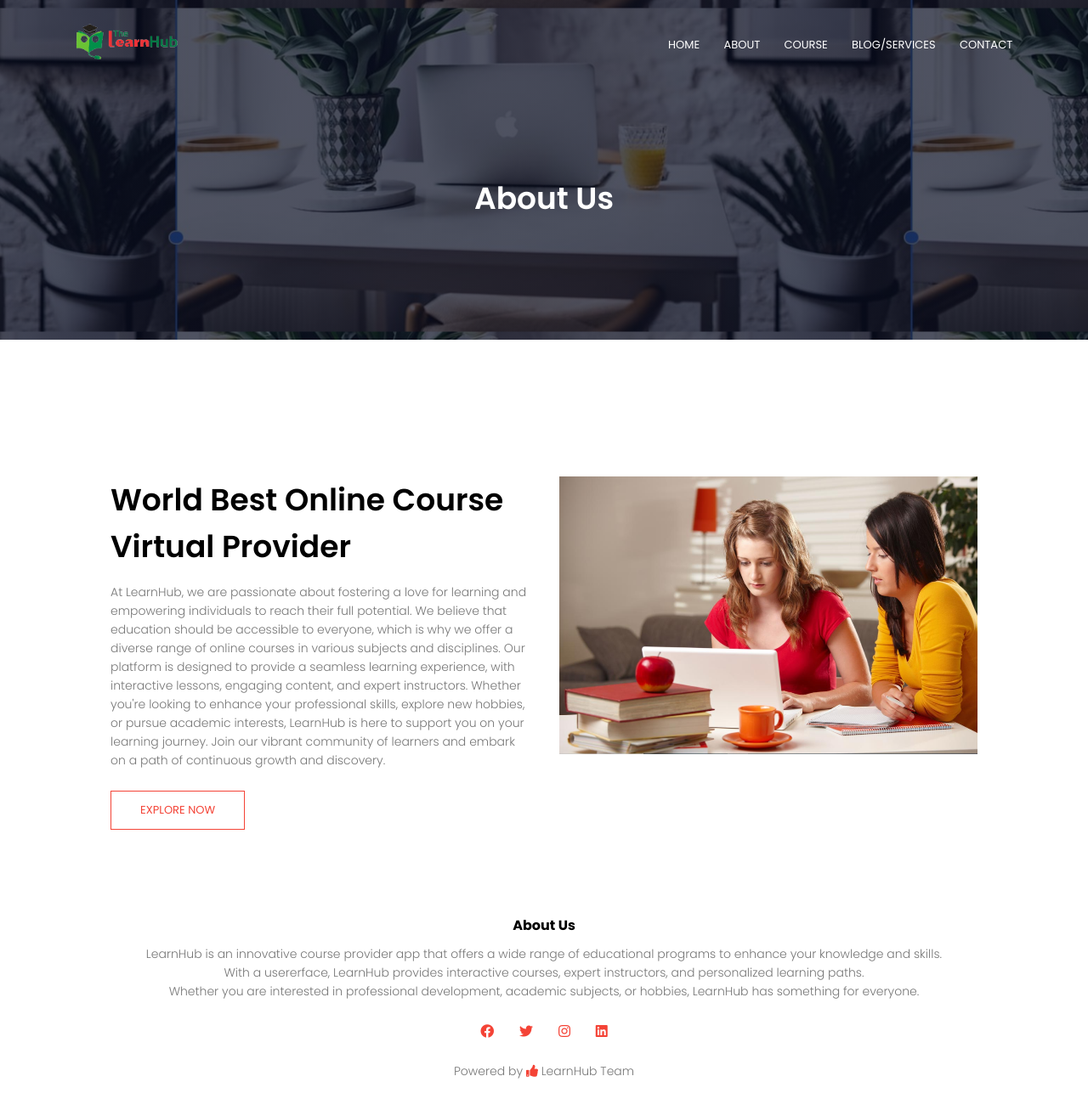
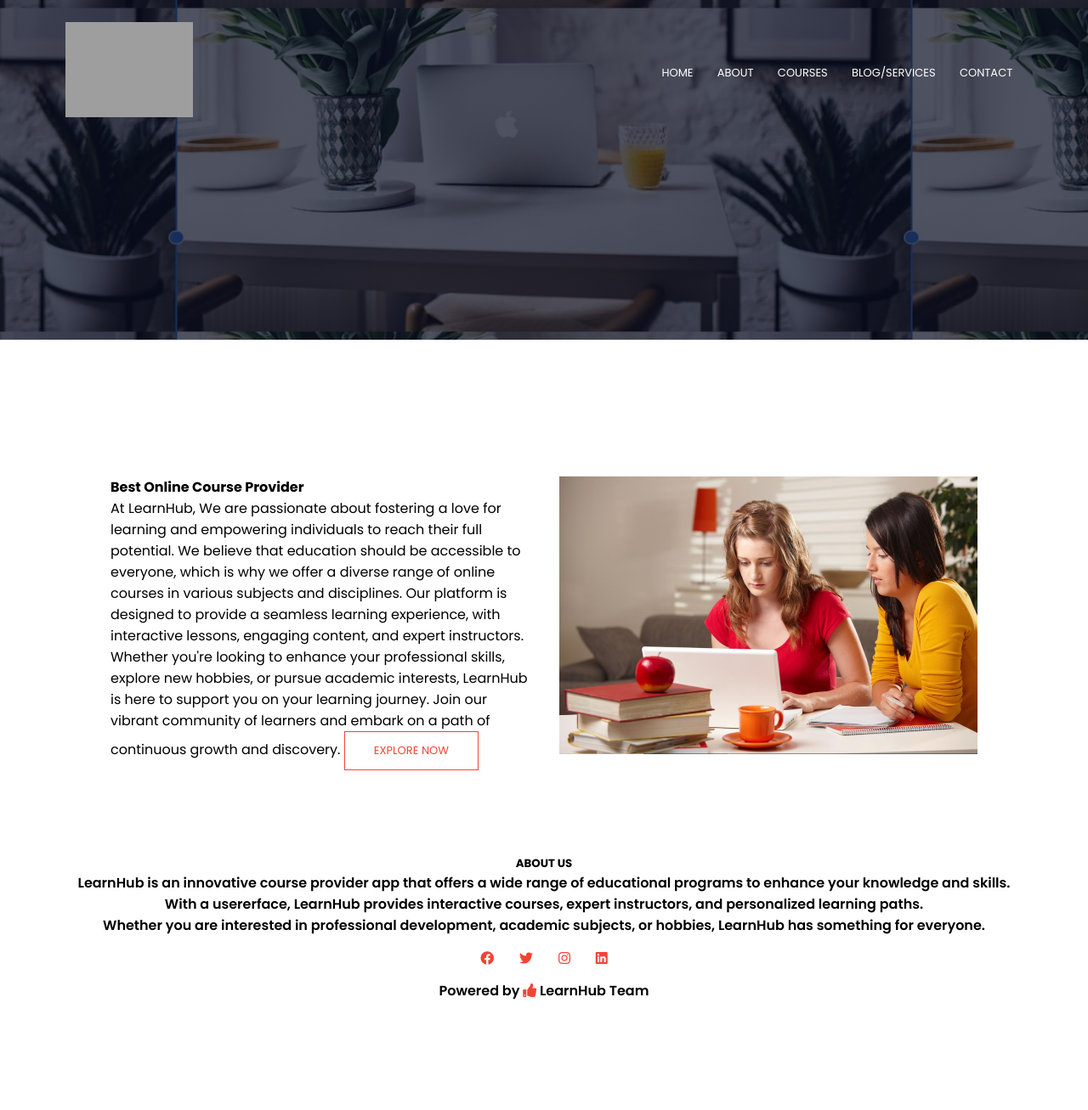
Before and after one commit to Kraymond1738/LearnHub, a Flask app: template templates/html/About.html in a window 1280 px wide. Shown: the whole page at 85% size. After the commit the page ends 1177 px from the top, so only its background shows below. Run offline with Flask 3, Linux system fonts and the light colour scheme; the template is opened without the code that fills it, so the values that code supplies are empty; grey boxes are pictures that could not be loaded.

Commit message:
About US

```diff
--- a/templates/html/About.html
+++ b/templates/html/About.html
@@ -13,13 +13,13 @@
 <body>
 <section class="sub-header">
         <nav>
-            <a href="index.html"><img src="images/learnhub_2-removebg-preview.png"></a>
+            <a href="index.html"><img src="images/learnhub_logo.png"></a>
             <div class="nav-links" id="navLinks">
                 <i class="fas fa-times" onclick="hideMenu()"></i>
                 <ul>
                     <li><a href="Home.html">HOME</a></li>
                     <li><a href="About.html">ABOUT</a></li>
-                    <li><a href="course.html">COURSE</a></li>
+                    <li><a href="courses.html">COURSES</a></li>
                     <li><a href="Blog.html">BLOG/SERVICES</a></li>
                     <li><a href="contact.html">CONTACT</a></li>
                 </ul>
@@ -27,7 +27,6 @@
            <i class="fas fa-bars" onclick="showMenu()"></i>
         </nav>
 
-    <h1>About Us</h1>
 
     </section>
 
@@ -38,8 +37,9 @@
         <div class="row">
 
             <div class="about-col">
-                <h1>World Best Online Course Virtual Provider</h1>
-                <p>At LearnHub, we are passionate about fostering a love for learning and empowering individuals to reach their full potential. We believe that education should be accessible to everyone, which is why we offer a diverse range of online courses in various subjects and disciplines. Our platform is designed to provide a seamless learning experience, with interactive lessons, engaging content, and expert instructors. Whether you're looking to enhance your professional skills, explore new hobbies, or pursue academic interests, LearnHub is here to support you on your learning journey. Join our vibrant community of learners and embark on a path of continuous growth and discovery.</p>
+                <h4>Best Online Course Provider</h4>
+                <p2>At LearnHub, We are passionate about fostering a love for learning and empowering individuals to reach their full potential. We believe that education should be accessible to everyone, which is why we offer a diverse range of online courses in various subjects and disciplines. Our platform is designed to provide a seamless learning experience, with interactive lessons, engaging content, and expert instructors. Whether you're looking to enhance your professional skills, explore new hobbies, or pursue academic interests, LearnHub is here to support you on your learning journey. Join our vibrant community of learners and embark on a path of continuous growth and discovery.</p2>
+
                 <a href="" class="hero-btn red-btn">EXPLORE NOW</a>
             </div>
 
@@ -58,8 +58,8 @@
    <!------- Footer ------->
 
     <section class="footer">
-        <h4>About Us</h4>
-        <p>LearnHub is an innovative course provider app that offers a wide range of educational programs to enhance your knowledge and skills. <br>With a usererface, LearnHub provides interactive courses, expert instructors, and personalized learning paths.<br>Whether you are interested in professional development, academic subjects, or hobbies, LearnHub has something for everyone.</p>
+        <h5>ABOUT US</h5>
+        <p1>LearnHub is an innovative course provider app that offers a wide range of educational programs to enhance your knowledge and skills. <br>With a usererface, LearnHub provides interactive courses, expert instructors, and personalized learning paths.<br>Whether you are interested in professional development, academic subjects, or hobbies, LearnHub has something for everyone.</p1>
 
         <div class="icons">
             <i class="fab fa-facebook"></i>
@@ -67,7 +67,7 @@
             <i class="fab fa-instagram"></i>
             <i class="fab fa-linkedin"></i>
         </div>
-        <p>Powered by <i class="fas fa-thumbs-up"></i> LearnHub Team</p>
+        <p1>Powered by <i class="fas fa-thumbs-up"></i> LearnHub Team</p1>
 
 
     </section>
```
